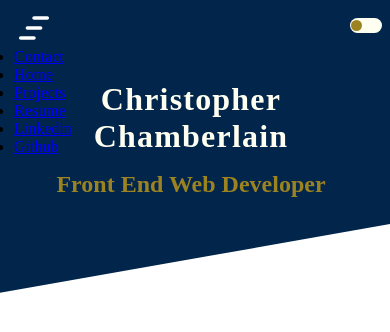
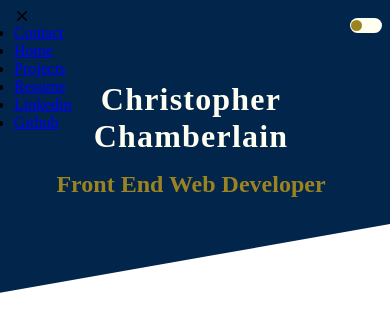
Before and after one commit to AkaraTawng/portfolio-mf-v2, a React (Create React App) app: page / in a window 390 px wide. Both pictures are taken after a click on the icon 34 px from the left and 28 px from the top of the page. Shown: the top 332 px of the page. Built offline with nearby package versions, Linux system fonts and the light colour scheme.

Commit message:
import hamburger close icon. set icons as variables. conditionally render open/close icons based on isopen state

```diff
--- a/src/components/MobileNav.js
+++ b/src/components/MobileNav.js
@@ -1,12 +1,14 @@
 import NavLinks from "./NavLinks.js";
 import { CgMenuMotion } from "react-icons/cg";
-import { IoClose } from "react-icons/io";
+import { CgClose } from "react-icons/cg";
 import { useState } from "react";
 const MobileNav = () => {
     const [isOpen, setIsOpen] = useState(false);
+    const hamburgerIcon = <CgMenuMotion className="hamburger" onClick={() => setIsOpen(!isOpen)}/>;
+    const closeHamburgerIcon = <CgClose className="close-hamburger" onClick={() => setIsOpen(!isOpen)}/>;
     return (
         <nav className="mobile-nav">
-            <CgMenuMotion className="hamburger" onClick={() => setIsOpen(!isOpen)}/>
+            {isOpen ? closeHamburgerIcon : hamburgerIcon}
             {isOpen && <NavLinks />}
         </nav>
     );
```
